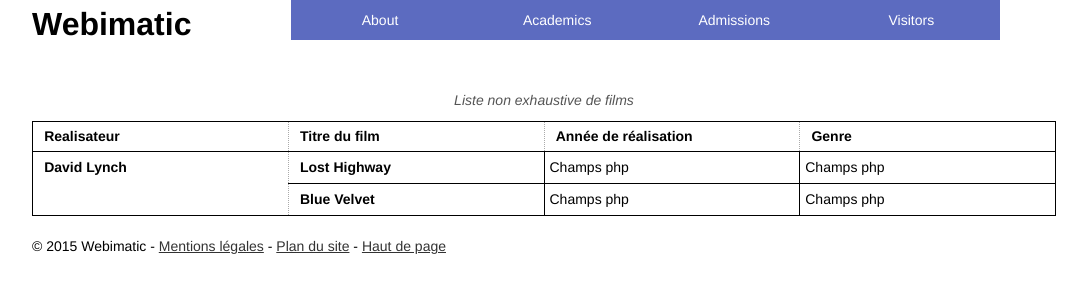
After one commit to florianwust/webimatic, a PHP site: page /prix.php in a window 1280 px wide. The commit adds this page. Shown: the top 300 px of the page, without its empty margins (96-1183 px from the left). Run offline with PHP 8.4, Linux system fonts and the light colour scheme; some libraries are stand-ins or nearby versions.

Commit message:
Ajout du tableau accessible

```diff
--- a/css/style.css
+++ b/css/style.css
@@ -68,3 +68,13 @@ ul.show-menu {
     float: none;
     font-size: 12px;
 }
+
+table{
+    border-collapse: collapse;
+}
+
+td,
+tr{
+    padding: 5px;
+    border: 1px solid #000;
+}
--- /dev/null
+++ b/prix.php
@@ -0,0 +1,24 @@
+<?php include 'header.html'; ?>
+<table summary="Tableau modifiable présentant les oeuvres de plusieurs réalisateurs de films, plusieurs oeuvres par réaliasateur sont possibles, accompagnés de leur date de réalisation, titre et genre filmique." id="megaTab">
+  <caption>Liste non exhaustive de films</caption>
+  <tbody>
+    <tr>
+      <th id="l1c1">Realisateur</th>
+      <th id="l1c2">Titre du film</th>
+      <th id="l1c3">Année de réalisation</th>
+      <th id="l1c4">Genre</th>
+    </tr>
+    <tr>
+      <th id="l2c1" headers="l1c1" rowspan="2">David Lynch</th>
+      <th id="l2c2" headers="l1c2 l2c1">Lost Highway</th>
+      <td tabindex="40" id=1 headers="l1c3 l2c1 l2c2">Champs php</td>
+      <td tabindex="50" id=2 headers="l1c4 l2c1 l2c2">Champs php</td>
+    </tr>
+    <tr>
+      <th id="l3c2" headers="l1c2 l2c1">Blue Velvet</th>
+      <td tabindex="60" id=3 headers="l1c3 l2c1 l3c2">Champs php</td>
+      <td tabindex="70" id=4 headers="l1c4 l2c1 l3c2">Champs php</td>
+    </tr>
+  </tbody>
+</table>
+<?php include 'footer.html'; ?>
```
